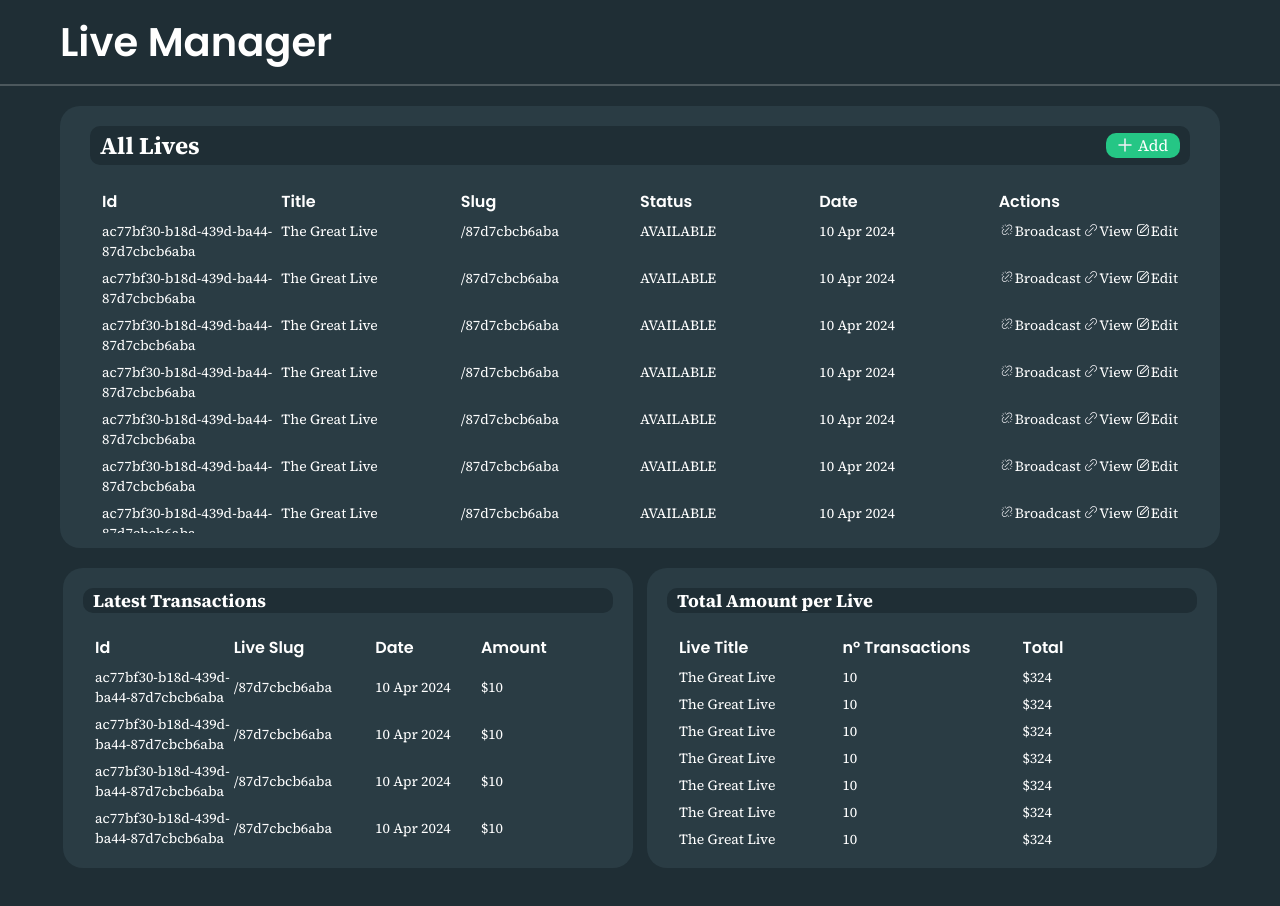
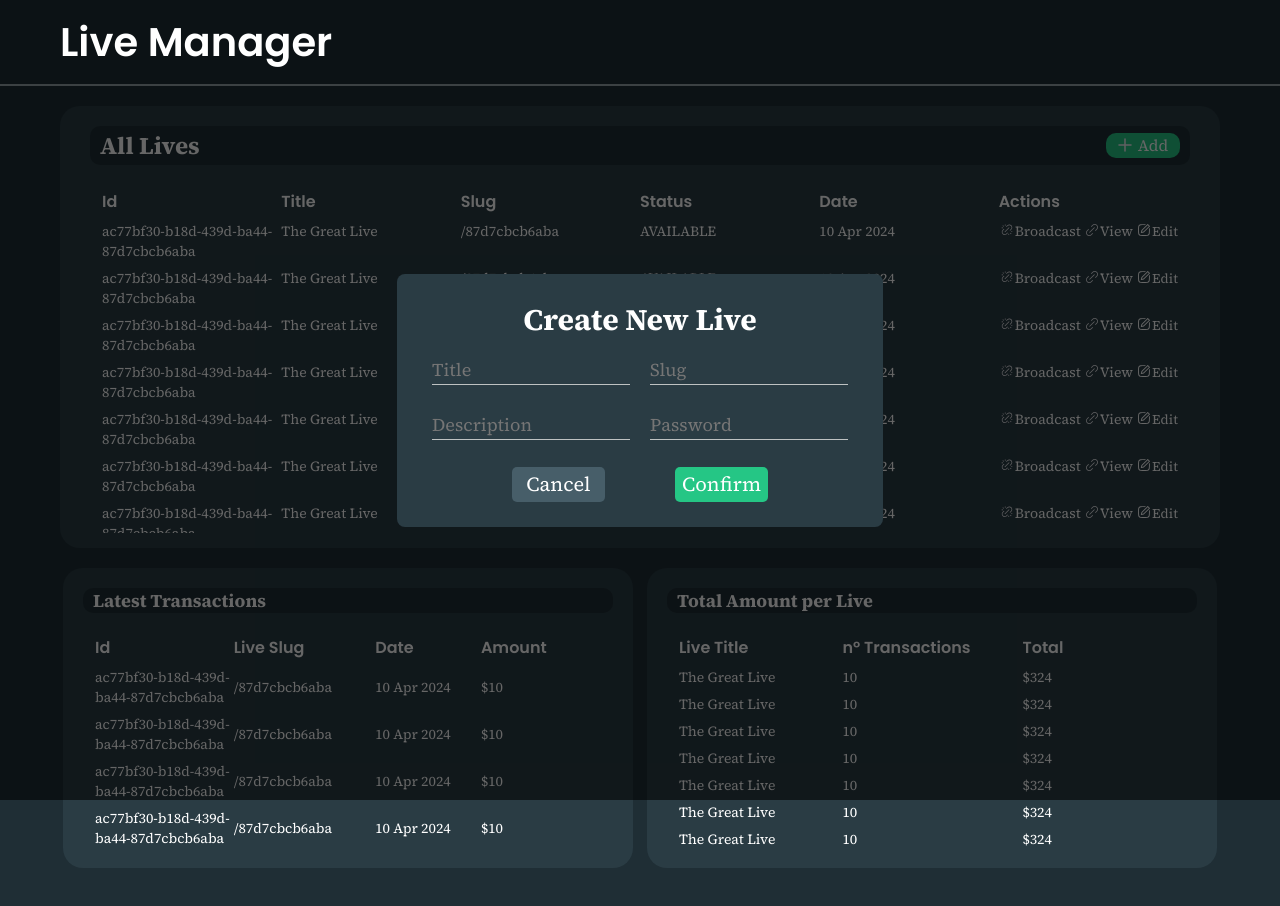
Before and after one commit to srlcarlg/live-shopping-app, a React (Vite) app: page / in a window 1280 px wide. Both pictures are taken after a click on the button "Add". Built offline with nearby package versions, Linux system fonts and the light colour scheme.

Commit message:
feat(design): modal + handle buttons

```diff
--- a/src/App.tsx
+++ b/src/App.tsx
@@ -5,7 +5,6 @@ import "./styles/index.scss";
 function App() {
   return (
     <>
-      <div className="sidebar"></div>
       <Header />
       <Grid />
     </>
--- a/src/components/Grid/LiveInfo.tsx
+++ b/src/components/Grid/LiveInfo.tsx
@@ -1,11 +1,25 @@
+import React from "react";
 import broadcastIcon from "../../assets/broadcast-icon.svg";
 import editIcon from "../../assets/edit-icon.svg";
 import viewIcon from "../../assets/view-icon.svg";
+import LiveModal from "../Modals/LiveModal";
 
 type Props = {};
 
 const LiveInfo = (props: Props) => {
+  const [modalIsOpen, setModalIsOpen] = React.useState(false);
+
+  const handleModalCancelClick = (clicked: boolean) => {
+    setModalIsOpen(clicked);
+  };
+
   return (
+    <>
+      {modalIsOpen ? (
+        <LiveModal isEdit={true} cancelOnClick={handleModalCancelClick} />
+      ) : (
+        <></>
+      )}
       <tr>
         <td>ac77bf30-b18d-439d-ba44-87d7cbcb6aba</td>
         <td>The Great Live</td>
@@ -22,13 +36,19 @@ const LiveInfo = (props: Props) => {
               <img src={viewIcon} alt="" />
               View
             </a>
-          <a href="">
+            <button
+              className="btn btn-add"
+              onClick={() => setModalIsOpen(true)}
+            >
+              <div className="text">
                 <img src={editIcon} alt="" />
                 Edit
-          </a>
+              </div>
+            </button>
           </div>
         </td>
       </tr>
+    </>
   );
 };
 
--- a/src/components/Grid/Lives.tsx
+++ b/src/components/Grid/Lives.tsx
@@ -1,17 +1,28 @@
+import React from "react";
 import addIcon from "../../assets/add-icon.svg";
+import LiveModal from "../Modals/LiveModal";
 import LiveInfo from "./LiveInfo";
 
 type Props = {};
 
 const Lives = (props: Props) => {
+  const [modalIsOpen, setModalIsOpen] = React.useState(false);
+
+  const handleModalCancelClick = (clicked: boolean) => {
+    setModalIsOpen(clicked);
+  };
+
   return (
+    <>
+      {modalIsOpen ? (
+        <LiveModal isEdit={false} cancelOnClick={handleModalCancelClick} />
+      ) : (
+        <></>
+      )}
       <div className="all-lives">
         <div className="live-header">
           <h2>All Lives</h2>
-        <button
-          className="btn btn-add"
-          //  onClick={() => setModalIsOpen(true)}
-        >
+          <button className="btn btn-add" onClick={() => setModalIsOpen(true)}>
             <div className="text">
               <img src={addIcon} alt="" />
               Add
@@ -40,6 +51,7 @@ const Lives = (props: Props) => {
           </table>
         </div>
       </div>
+    </>
   );
 };
 
--- /dev/null
+++ b/src/components/Modals/Input.tsx
@@ -0,0 +1,25 @@
+import { ChangeEvent } from "react";
+
+interface Props {
+  className?: string;
+  placeholder?: string;
+  onChange: (value: string) => void;
+}
+
+const Input = (props: Props) => {
+  const handleChange = (e: ChangeEvent<HTMLInputElement>) => {
+    props.onChange(e.target.value);
+  };
+
+  return (
+    <input
+      id="any-input-modal"
+      className={props.className}
+      type="text"
+      placeholder={props.placeholder}
+      onChange={handleChange}
+    />
+  );
+};
+
+export default Input;
--- /dev/null
+++ b/src/components/Modals/LiveModal.tsx
@@ -0,0 +1,77 @@
+import React from "react";
+import InputModal from "./Input";
+
+type Props = {
+  isEdit?: boolean;
+  cancelOnClick: (value: boolean) => void;
+};
+
+const LiveModal = (props: Props) => {
+  const { isEdit: isEdit } = props;
+  const [cancelClick, setCancelClick] = React.useState(false);
+  const handleCancel = () => {
+    props.cancelOnClick(cancelClick);
+    setCancelClick(!cancelClick);
+  };
+
+  return (
+    <div className="modal-screen" id="any-modal">
+      <div className="modal-content">
+        <div className="title">
+          <h3>{!isEdit ? "Create New Live" : "Edit"}</h3>
+          {!isEdit ? <div></div> : <h4>The Great Live</h4>}
+        </div>
+        <div className="modal-inputs">
+          {!isEdit ? (
+            <div className="row-inputs">
+              <div className="first-column">
+                <InputModal
+                  className="live-title-input"
+                  placeholder="Title"
+                  onChange={() => {}}
+                />
+                <InputModal
+                  className="live-description-input"
+                  placeholder="Description"
+                  onChange={() => {}}
+                />
+              </div>
+              <div className="colunm">
+                <InputModal
+                  className="live-slug-input"
+                  placeholder="Slug"
+                  onChange={() => {}}
+                />
+                <InputModal
+                  className="live-password-input"
+                  placeholder="Password"
+                  onChange={() => {}}
+                />
+              </div>
+            </div>
+          ) : (
+            <div className="row-inputs">
+              <div className="first-column">
+                <InputModal
+                  className="live-password-input"
+                  placeholder="Password"
+                  onChange={() => {}}
+                />
+              </div>
+            </div>
+          )}
+          <div className="btn-area">
+            <button className="btn btn-cancel" onClick={handleCancel}>
+              Cancel
+            </button>
+            <button type="submit" className="btn btn-live-submit">
+              Confirm
+            </button>
+          </div>
+        </div>
+      </div>
+    </div>
+  );
+};
+
+export default LiveModal;
--- /dev/null
+++ b/src/styles/components/modals.scss
@@ -0,0 +1,102 @@
+.modal-active {
+  opacity: 1;
+  pointer-events: all;
+}
+
+// InputModal.tsx
+#any-input-modal {
+  margin-bottom: 27px;
+  padding-bottom: 2px;
+  font-size: 18px;
+  border: 0 none;
+  border-bottom: 1px solid $input-border-color;
+  background-color: transparent;
+}
+
+h3 {
+  font-size: 30px;
+}
+
+h4 {
+  font-size: 24px;
+}
+
+// Global Modal Settings
+#any-modal {
+  width: 100%;
+  height: 100vh;
+
+  position: fixed;
+  top: 0;
+  left: 0;
+  background-color: rgba(0, 0, 0, 0.6);
+
+  display: flex;
+  justify-content: center;
+  align-items: center;
+
+  .modal-content {
+    display: flex;
+    justify-content: center;
+    align-items: center;
+    flex-direction: column;
+    background-color: $gray-blue-200;
+    padding: 25px 35px;
+    border-radius: 8px;
+
+    .title,
+    .modal-inputs {
+      display: flex;
+      flex-direction: column;
+      align-items: center;
+    }
+
+    .modal-inputs {
+      padding-top: 17px;
+
+      .btn {
+        border-radius: 5px;
+        font-size: 20px;
+      }
+    }
+  }
+}
+
+// LiveModal.tsx
+.modal-inputs {
+  .row-inputs {
+    display: flex;
+    flex-direction: row;
+
+    .row .inner-row {
+      display: flex;
+      justify-content: space-between;
+    }
+
+    .colunm {
+      padding-left: 20px;
+      display: flex;
+      flex-direction: column;
+    }
+
+    .first-column {
+      display: flex;
+      flex-direction: column;
+    }
+  }
+
+  .btn-area {
+    .btn-cancel {
+      background-color: $gray-blue-400;
+      width: 93px;
+      height: 35px;
+      margin-right: 70px;
+    }
+
+    .btn-live-submit {
+      width: 93px;
+      height: 35px;
+      background-color: $green;
+    }
+  }
+}
--- a/src/styles/index.scss
+++ b/src/styles/index.scss
@@ -9,3 +9,4 @@
 @import 'components/grid';
 @import 'components/lives';
 @import 'components/transactions';
+@import 'components/modals';
```
Lines whose indentation alone changed are shown as unchanged.
